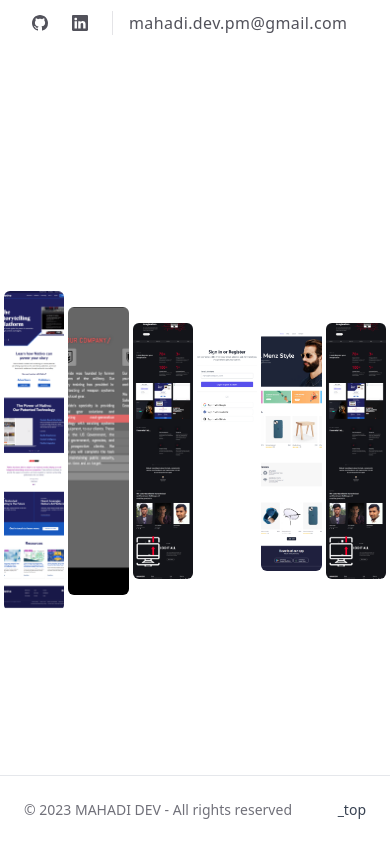
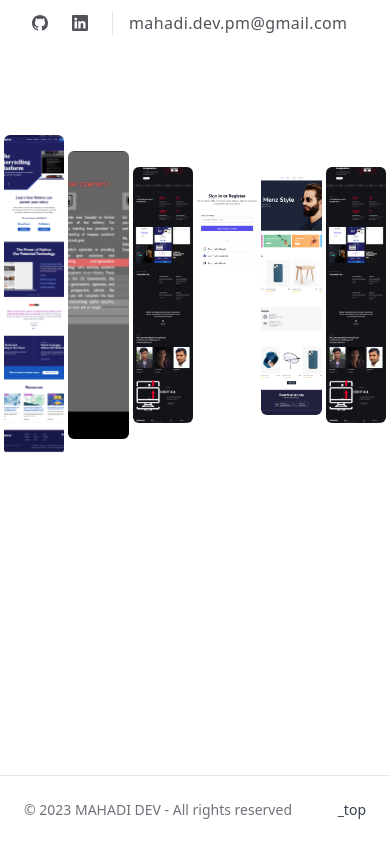
Before and after one commit to anikaitcorner/personal-portfolio, a Next.js app: page /about in a window 390 px wide. Shown: the part 1088-1932 px from the top of the page. Built offline with nearby package versions, Linux system fonts and the light colour scheme.

Commit message:
Css Changes

```diff
--- a/app/about/page.tsx
+++ b/app/about/page.tsx
@@ -21,10 +21,7 @@ export default function About() {
         <section>
           <div
             data-rellax-speed="-3"
-            className="rellax mb-80 overflow-hidden px-1"
-            style={{
-              transform: "translate3d(0px, 156px, 0px)",
-            }}
+            className="rellax mb-80 overflow-hidden px-1 adjust__height"
           >
             <div className="flex items-center justify-center gap-1">
               <div className="h-80 w-20 overflow-hidden rounded-md transition-all duration-500 hover:w-96">
--- a/app/globals.css
+++ b/app/globals.css
@@ -15,3 +15,15 @@
     --background-end-rgb: 0, 0, 0;
   }
 }
+
+
+.adjust__height{
+  transform: translate3d(0px, 156px, 0px) !important;
+}
+
+@media (max-width:768px){
+  .adjust__height{
+    transform: none !important;
+  }
+
+}
```
